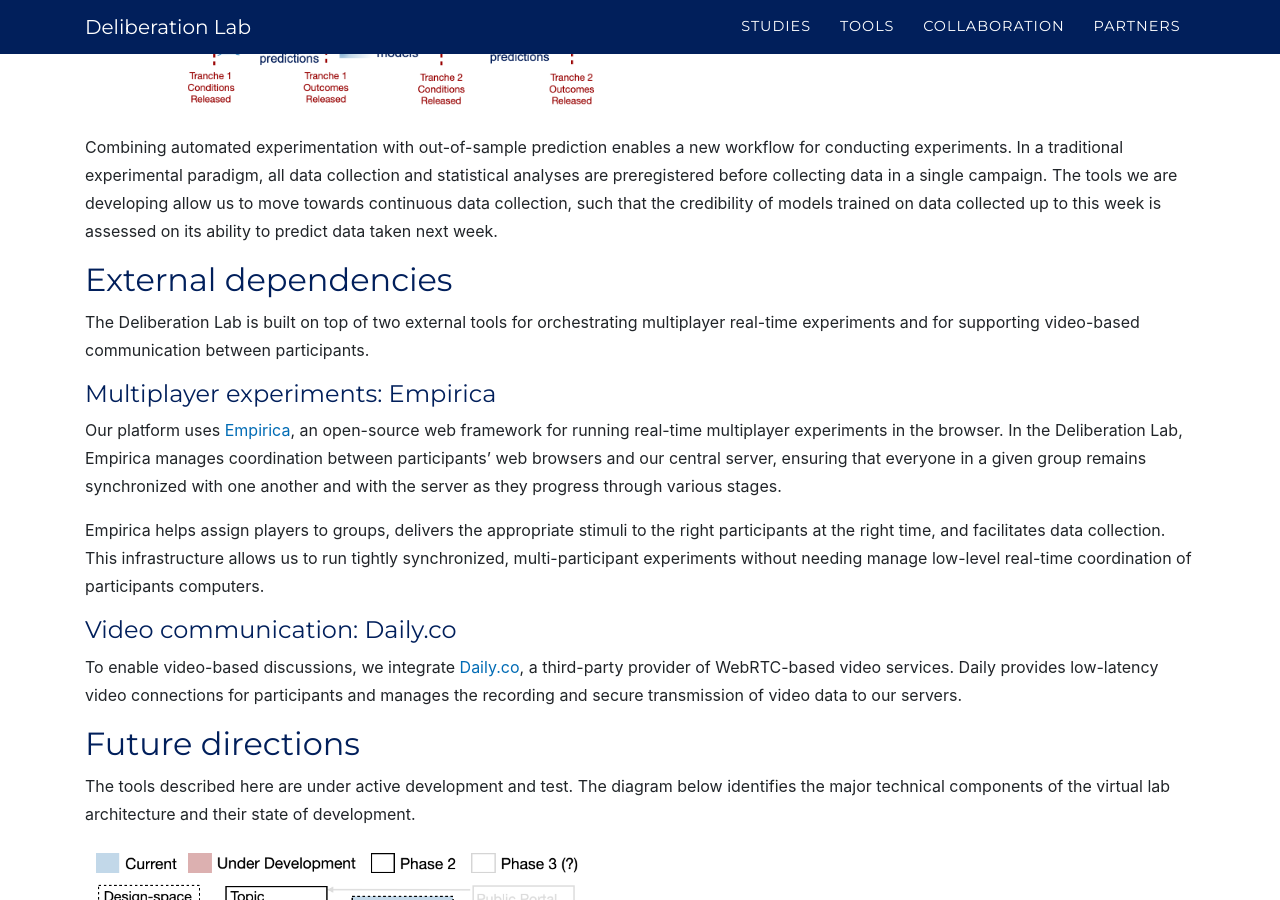
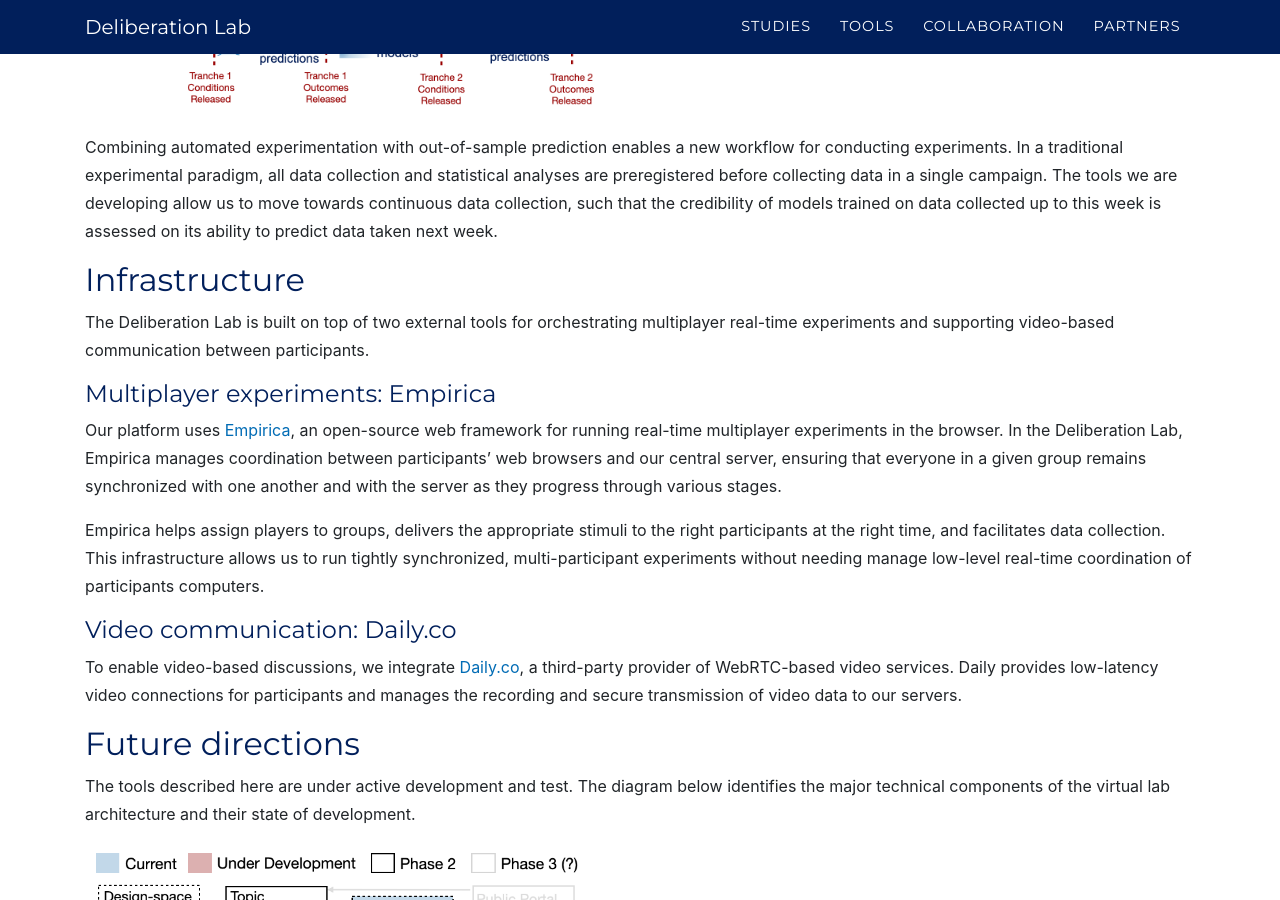
Before and after one commit to Watts-Lab/deliberation-website, a Jekyll site: the page built from tools.md, in a window 1280 px wide and 900 px high, scrolled down 3824 px. Built offline with Jekyll 4.4.1, drawn with Linux system fonts in a browser that asks for light colours; some web fonts are replaced.

Commit message:
Update tools.md

```diff
--- a/tools.md
+++ b/tools.md
@@ -103,9 +103,9 @@ Rather than relying on out-of-date statistical procedures, the virtual lab is se
 
 Combining automated experimentation with out-of-sample prediction enables a new workflow for conducting experiments. In a traditional experimental paradigm, all data collection and statistical analyses are preregistered before collecting data in a single campaign. The tools we are developing allow us to move towards continuous data collection, such that the credibility of models trained on data collected up to this week is assessed on its ability to predict data taken next week.
 
-## External dependencies
+## Infrastructure
 
-The Deliberation Lab is built on top of two external tools for orchestrating multiplayer real-time experiments and for supporting video-based communication between participants.
+The Deliberation Lab is built on top of two external tools for orchestrating multiplayer real-time experiments and supporting video-based communication between participants.
 
 #### Multiplayer experiments: Empirica
 
```
